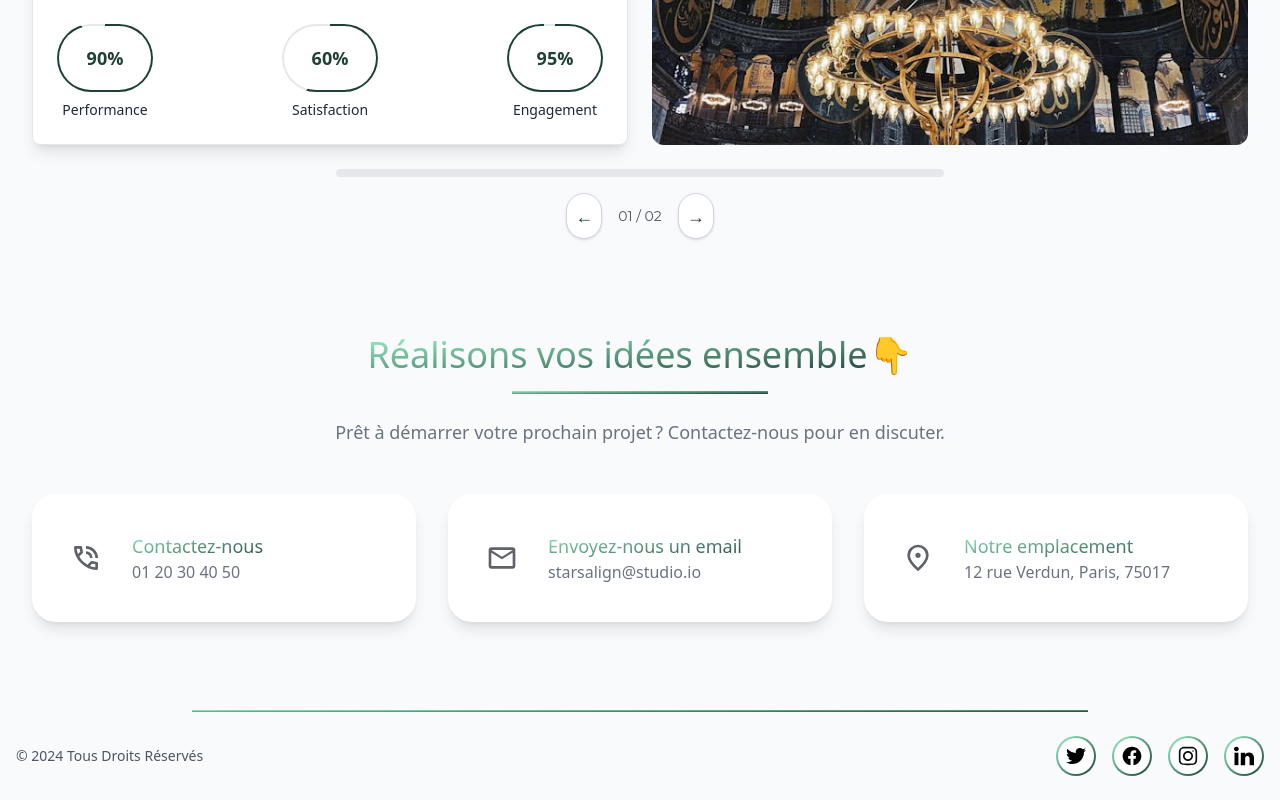
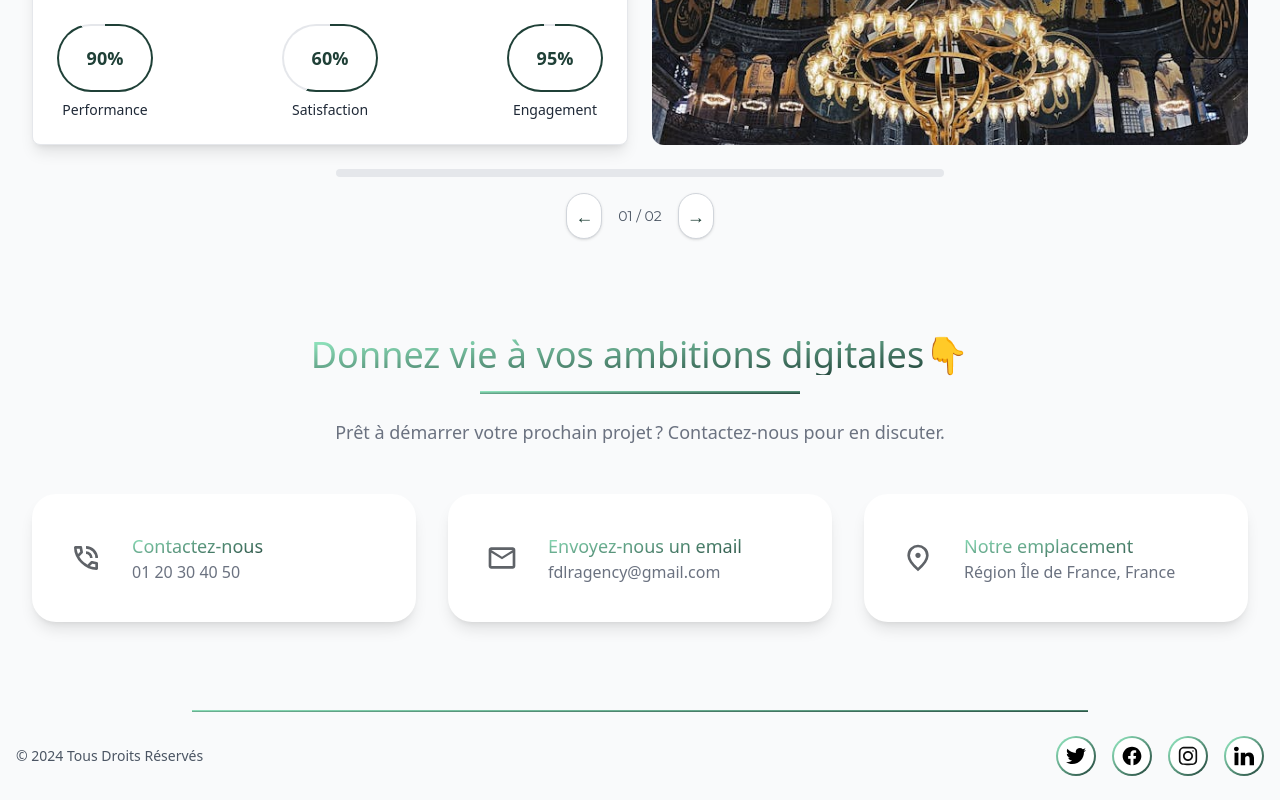
Before and after one commit to bocs91/fdlr-agency, a React (Vite) app: page / in a window 1280 px wide. Shown: the part 2016-2816 px from the top of the page. Built offline with nearby package versions, Linux system fonts and the light colour scheme.

Commit message:
update content and color scheme on ContactSection.jsx

```diff
--- a/src/components/ContactSection.jsx
+++ b/src/components/ContactSection.jsx
@@ -1,5 +1,5 @@
 import React from "react";
-import { motion, useInView } from "framer-motion"; // Importer motion et useInView
+import { motion } from "motion/react";
 import PhoneIcon from "../assets/icons/phone.svg";
 import MailIcon from "../assets/icons/mail.svg";
 import LocationIcon from "../assets/icons/location.svg";
@@ -14,19 +14,19 @@ const ContactUs = () => {
     {
       icon: MailIcon,
       title: "Envoyez-nous un email",
-      description: "starsalign@studio.io",
+      description: "fdlragency@gmail.com",
     },
     {
       icon: LocationIcon,
       title: "Notre emplacement",
-      description: "12 rue Verdun, Paris, 75017",
+      description: "Région Île de France, France",
     },
   ];
 
   return (
     <section id="contact" className="bg-gray-50 py-16 px-8">
       {/* Titre principal */}
-      <div className="text-center mb-12">
+      <header className="text-center mb-12">
         <h2
           className="text-4xl font-light"
           style={{
@@ -36,13 +36,13 @@ const ContactUs = () => {
             color: "transparent",
           }}
         >
-          Réalisons vos idées ensemble{" "}
+          Donnez vie à vos ambitions digitales
         </h2>
         <span role="img" aria-label="Down Arrow" className="text-4xl">
           👇
         </span>
         <div
-          className="mx-auto mt-4 mb-6 h-[3px] w-64"
+          className="mx-auto mt-4 mb-6 h-[3px] w-80"
           style={{
             background: "linear-gradient(to bottom right, #99F2C8, #1F4037)",
           }}
@@ -51,22 +51,24 @@ const ContactUs = () => {
           Prêt à démarrer votre prochain projet ? Contactez-nous pour en
           discuter.
         </p>
-      </div>
+      </header>
 
       {/* Cartes de contact */}
       <div className="flex flex-col md:flex-row justify-center gap-8">
         {cards.map((card, index) => (
-          <motion.div
+          <motion.article
             key={index}
             className="bg-white shadow-lg rounded-3xl p-6 flex items-center gap-4 w-full sm:w-96 md:w-96 lg:w-96 xl:w-96 h-auto md:h-32 cursor-pointer transition-transform transform ease-out"
             whileHover={{
-              scale: 1.05, // Légère augmentation au survol
-              boxShadow: "0px 10px 20px rgba(0, 0, 0, 0.1)", // Ombre accentuée au survol
+              scale: 1.05,
+              boxShadow: "0px 10px 20px rgba(0, 0, 0, 0.1)",
             }}
-            initial={{ opacity: 0, y: 20 }} // Initialisation cachée en bas
-            whileInView={{ opacity: 1, y: 0 }} // Animation d'apparition au scroll
-            viewport={{ once: true, amount: 0.5 }} // Se déclenche lorsque l'élément est visible à 50%
-            transition={{ duration: 0.1}}
+            initial={{ opacity: 0, y: 20 }}
+            whileInView={{ opacity: 1, y: 0 }}
+            viewport={{ once: true, amount: 0.5 }}
+            transition={{ duration: 0.1 }}
+            aria-labelledby={`card-title-${index}`}
+            role="region"
           >
             <div
               className="p-4 rounded-full flex items-center justify-center"
@@ -74,12 +76,13 @@ const ContactUs = () => {
             >
               <img
                 src={card.icon}
-                alt={`${card.title} Icon`}
+                alt={`Icône de ${card.title}`}
                 className="w-8 h-8 min-w-[32px] min-h-[32px] object-contain"
               />
             </div>
             <div className="text-left">
-              <h4
+              <h3
+                id={`card-title-${index}`}
                 className="text-lg font-medium"
                 style={{
                   background: "linear-gradient(to bottom right, #99F2C8, #1F4037)",
@@ -88,10 +91,10 @@ const ContactUs = () => {
                 }}
               >
                 {card.title}
-              </h4>
+              </h3>
               <p className="text-gray-500">{card.description}</p>
             </div>
-          </motion.div>
+          </motion.article>
         ))}
       </div>
     </section>
```
